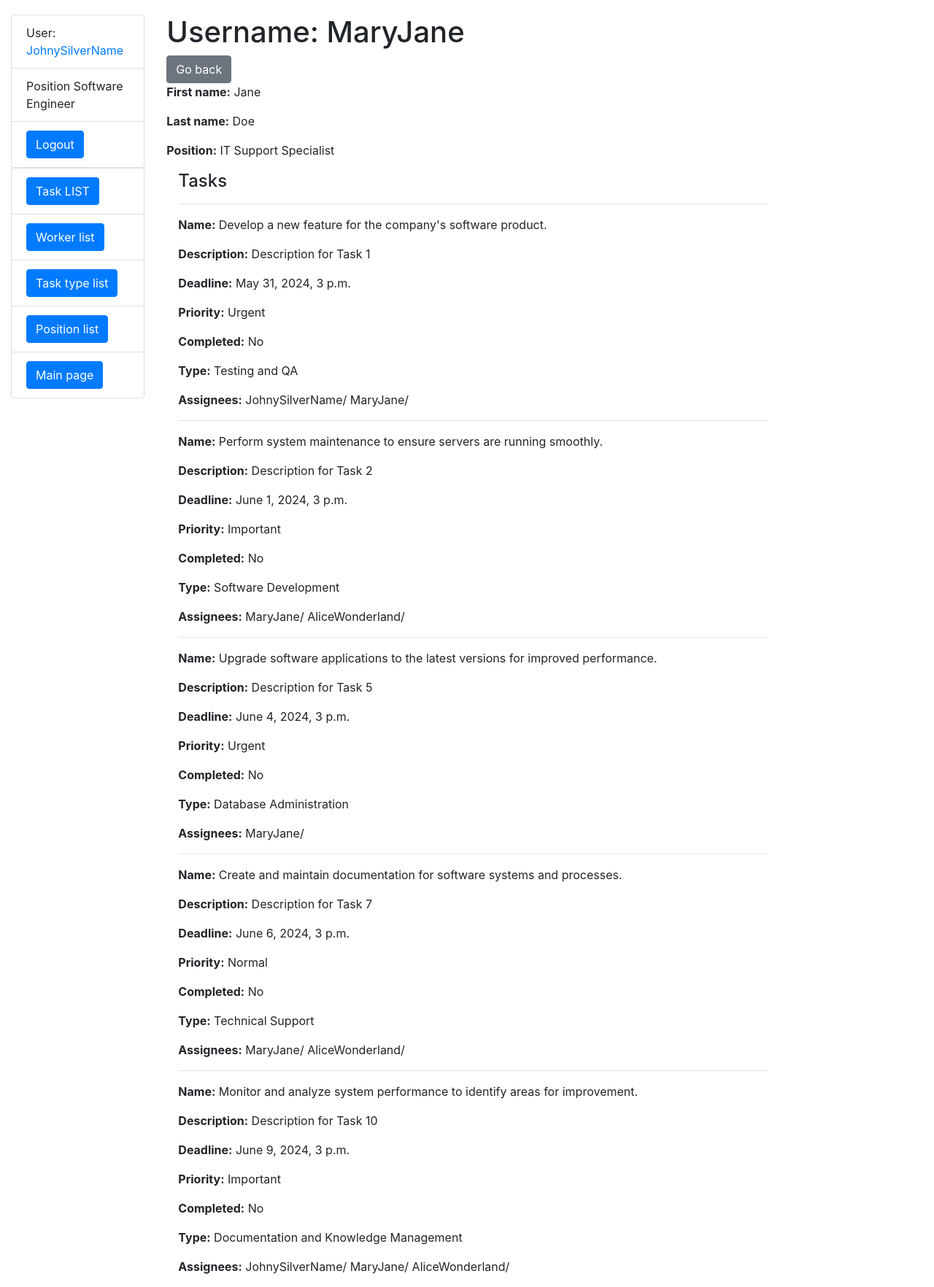
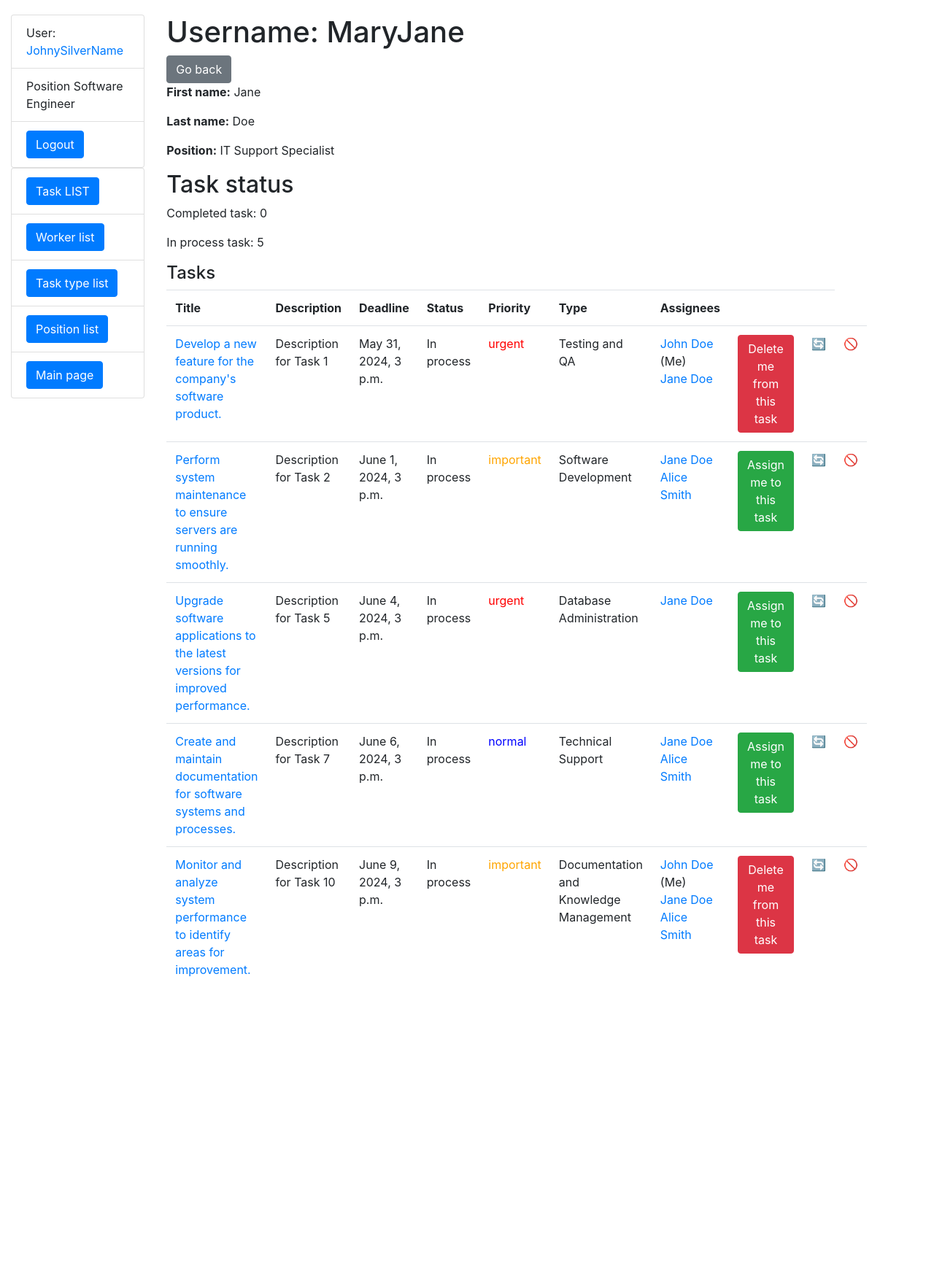
Before and after one commit to Judviii/company-task-tracker, a Django app: page /workers/2/ in a window 1280 px wide. Shown: the whole page at 73% size. After the commit the page ends 1339 px from the top, so only its background shows below. Run offline with Django 5.2, Linux system fonts and the light colour scheme; a user stored in the database is signed in; data comes from the database, SQL or seed files in the repository.

Commit message:
code refactor to improve the perception of information and to use new features

```diff
--- a/static/css/styles.css
+++ b/static/css/styles.css
@@ -1,3 +1,32 @@
 body {
     margin-top: 20px;
 }
+
+ul {
+    padding-left: 0;
+    list-style-type: none;
+}
+
+li {
+    margin-left: 0;
+}
+
+.priority-cell {
+  font-weight: bold;
+}
+
+.priority-urgent {
+  color: red;
+}
+
+.priority-important {
+  color: orange;
+}
+
+.priority-normal {
+  color: blue;
+}
+
+.priority-low {
+  color: green;
+}
--- a/templates/task_manager/worker_detail.html
+++ b/templates/task_manager/worker_detail.html
@@ -5,30 +5,85 @@
     Username: {{ worker.username }}
   </h1>
   <a href="{% url 'task-manager:index' %}" class="btn btn-secondary">
-      Go back
-    </a>
+    Go back
+  </a>
   <p><strong>First name:</strong> {{ worker.first_name }}</p>
   <p><strong>Last name:</strong> {{ worker.last_name }}</p>
   <p><strong>Position:</strong> {{ worker.position }}</p>
+  <h2>Task status</h2>
+  <p>Completed task: {{ completed_tasks_count }}</p>
+  <p>In process task: {{ in_process_tasks_count }}</p>
+  <h4>Tasks</h4>
 
-  <div class="ml-3">
-    <h4>Tasks</h4>
+  {% if worker.workers.all %}
+    <table class="table">
+      <tr>
+        <th>Title</th>
+        <th>Description</th>
+        <th>Deadline</th>
+        <th>Status</th>
+        <th>Priority</th>
+        <th>Type</th>
+        <th>Assignees</th>
+        <th></th>
+        <th></th>
+      </tr>
 
-    {% for task in worker.workers.all %}
-      <hr>
-      <p><strong>Name:</strong> {{ task.name }}</p>
-      <p><strong>Description:</strong> {{ task.description }}</p>
-      <p><strong>Deadline:</strong> {{ task.deadline }}</p>
-      <p><strong>Priority:</strong> {{ task.get_priority_display }}</p>
-      <p><strong>Completed:</strong> {% if task.is_completed %}Yes{% else %}No{% endif %}</p>
-      <p><strong>Type:</strong> {{ task.task_type }}</p>
-      <p><strong>Assignees:</strong>
-        {% for assignee in task.assignees.all %}
-          {{ assignee.username }}/
-        {% endfor %}
-      </p>
-    {% empty %}
-      <p>No tasks assigned!</p>
-    {% endfor %}
-  </div>
+      {% for task in worker.workers.all %}
+        <tr>
+          <td>
+            <a href="{% url 'task-manager:task-detail' pk=task.id %}">{{ task.name }}</a>
+          </td>
+          <td>
+            {{ task.description }}
+          </td>
+          <td>
+            {{ task.deadline }}
+          </td>
+          <td>
+            {% if task.is_completed %}
+              Completed
+            {% else %}
+              In process
+            {% endif %}
+          </td>
+          <td class="priority-{{ task.priority }}">
+            {{ task.priority }}
+          </td>
+          <td>
+            {{ task.task_type.name }}
+          </td>
+          <td>
+            <ul>
+              {% for worker in task.assignees.all %}
+                <li><a href="{% url 'task-manager:worker-detail' pk=worker.id %}">
+                  {{ worker.first_name }} {{ worker.last_name }}
+                </a>{% if user == worker %} (Me){% endif %}</li>
+              {% endfor %}
+            </ul>
+          </td>
+          <td>
+            {% if user in task.assignees.all %}
+              <a href="{% url 'task_manager:task-toggle-assign'  pk=task.id %}" class="btn btn-danger link-to-page">
+                Delete me from this task
+              </a>
+            {% else %}
+              <a href="{% url 'task_manager:task-toggle-assign'  pk=task.id %}" class="btn btn-success link-to-page">
+                Assign me to this task
+              </a>
+            {% endif %}
+          </td>
+          <td>
+            <a href="{% url 'task-manager:task-update' pk=task.id %}">🔄</a>
+          </td>
+          <td>
+            <a href="{% url 'task-manager:task-delete' pk=task.id %}">🚫</a>
+          </td>
+        </tr>
+      {% endfor %}
+    </table>
+
+  {% else %}
+    <p>There are no task in the service.</p>
+  {% endif %}
 {% endblock %}
```
Also changed, not shown: templates/task_manager/index.html (+0 -20 lines), templates/task_manager/position_list.html (+7 -1 lines), templates/task_manager/task_list.html (+23 -12 lines), templates/task_manager/tasktype_list.html (+7 -1 lines), templates/task_manager/worker_list.html (+8 -12 lines).
